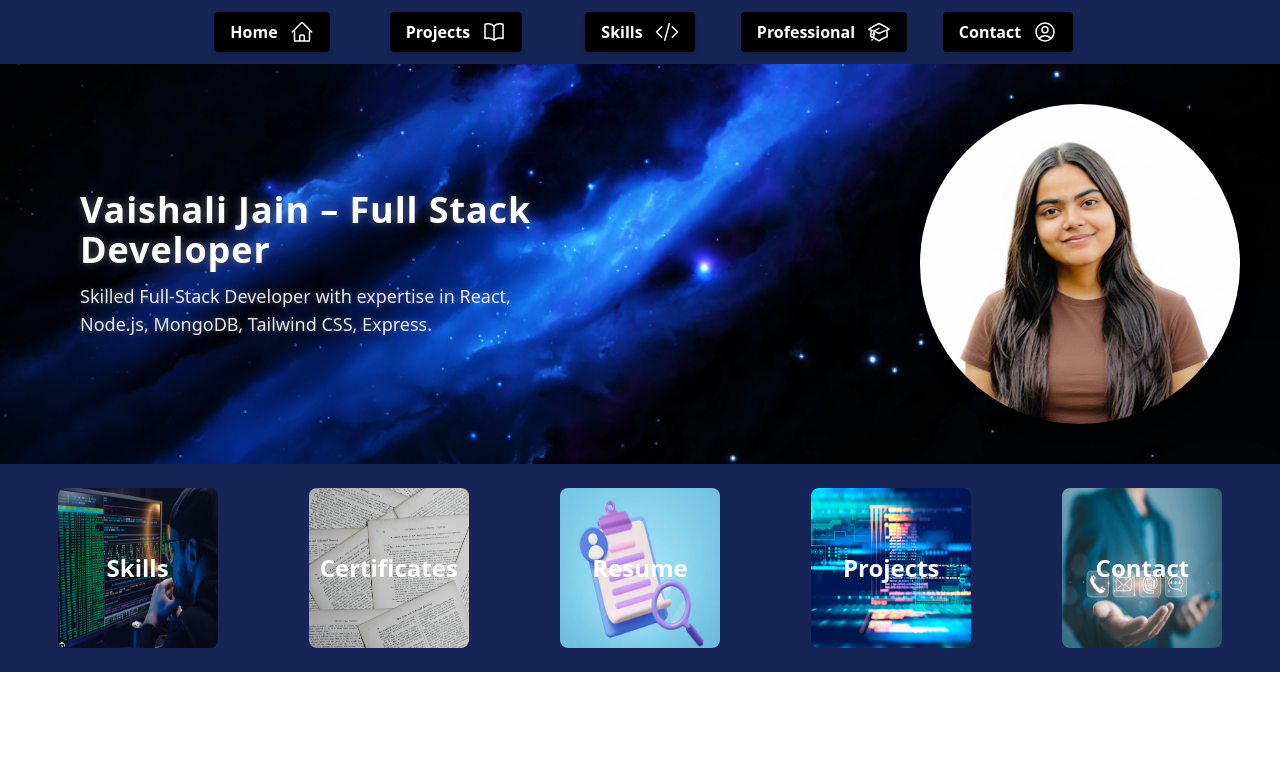
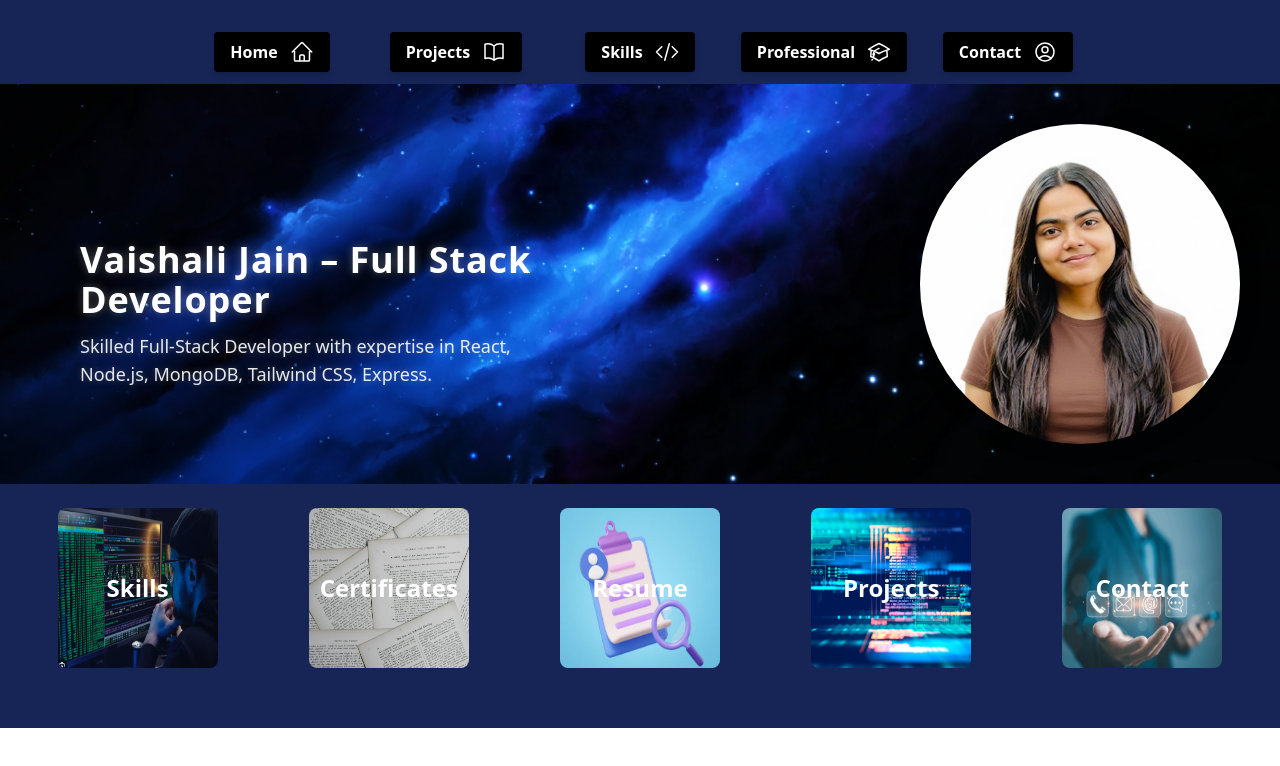
Before and after one commit to Jainvaishali2107/My-Portfolio, a React (Vite) app: page / in a window 1280 px wide. Shown: the top 766 px of the page. Built offline with nearby package versions, Linux system fonts and the light colour scheme.

Commit message:
Describe your change

```diff
--- a/src/App.jsx
+++ b/src/App.jsx
@@ -14,7 +14,7 @@ import {Contact2} from "./pages/Contact"
 export default function App() {
   return (
     <BrowserRouter>
-  <div className="bg-blue-950 p-3">
+  <div className="bg-blue-950 pl-3 pr-3 pb-3 pt-8">
       <div className="max-w-4xl mx-auto grid grid-cols-2 sm:grid-cols-2 md:grid-cols-4 lg:grid-cols-5 place-items-center gap-6 ">
         <HomeSection />
         <ProjectsSection />
--- a/src/pages/Contact.jsx
+++ b/src/pages/Contact.jsx
@@ -1,7 +1,7 @@
 export function Contact2() {
   return (
     <>
-      <div className="bg-[url('/space.jpg')] bg-center bg-cover bg-no-repeat bg-contain bg-[length:600px] pt-18 pb-30">
+      <div className="bg-[url('/space.jpg')] bg-center bg-cover bg-no-repeat bg-contain bg-[length:600px] pt-25 pb-40">
         <div className="flex justify-center mt-10 px-4">
           <div className="max-w-4xl w-full bg-[#0d1527] p-8 md:p-10 rounded-3xl border border-white/10 shadow-xl backdrop-blur-md flex flex-col md:flex-row items-center md:justify-between gap-8">
             <div className="space-y-4 text-center md:text-left">
--- a/src/pages/Education.jsx
+++ b/src/pages/Education.jsx
@@ -4,7 +4,7 @@ import { Collegecard } from "../assets/components/professionalcards";
 export function Education2() {
   return (
     <>
-      <div className="bg-[url('/space.jpg')] bg-center bg-cover bg-no-repeat bg-contain bg-[length:600px] pt-10 pb-20">
+      <div className="bg-[url('/space.jpg')] bg-center bg-cover bg-no-repeat bg-contain bg-[length:600px] pt-20 pb-30">
 
         <div className="text-center my-10 px-4">
           <h2 className="text-3xl sm:text-4xl font-extrabold text-white tracking-wide">
--- a/src/pages/Home.jsx
+++ b/src/pages/Home.jsx
@@ -27,7 +27,7 @@ export default function Home2() {
         md:p-10
         "
       >
-        <div className="space-y-3 text-center md:text-left md:pl-10 max-w-lg">
+        <div className="space-y-3 text-center md:text-left md:pl-10 max-w-lg pt-15">
           <h1 className="text-2xl sm:text-3xl lg:text-4xl font-extrabold tracking-wide text-white drop-shadow-[0_0_4px_rgba(255,255,255,0.3)]">
             Vaishali Jain – Full Stack Developer
           </h1>
@@ -52,8 +52,12 @@ export default function Home2() {
         md:grid-cols-5
         gap-4
         md:gap-6
-        p-6
+
         justify-items-center
+        pt-6
+        pl-6
+        pr-6
+        pb-15
         "
       >
         <Link to="/skills"><Skills2 /></Link>
--- a/src/pages/Projects.jsx
+++ b/src/pages/Projects.jsx
@@ -3,7 +3,7 @@ import { Portfoliocard } from "../assets/components/projectscards";
 export function Projects2() {
   return (
     <>
-      <div className="bg-[url('/space.jpg')] bg-cover bg-no-repeat bg-center pt-20 pb-20 px-4 md:px-10">
+      <div className="bg-[url('/space.jpg')] bg-cover bg-no-repeat bg-center pt-20 pb-35 px-4 md:px-10 ">
         <div className="flex flex-col md:flex-row flex-wrap justify-center gap-6">
           <Portfoliocard />
         </div>
--- a/src/pages/Resume.jsx
+++ b/src/pages/Resume.jsx
@@ -1,7 +1,7 @@
 export function Resume2() {
   return (
     <>
-      <div className="bg-[url('/space.jpg')] bg-center bg-cover bg-no-repeat bg-contain pt-20 pb-20 flex justify-center pt-25 pb-35">
+      <div className="bg-[url('/space.jpg')] bg-center bg-cover bg-no-repeat bg-contain pt-20 pb-40 flex justify-center pt-25 pb-35">
         <div className="max-w-md w-full bg-[#0a1a2f] text-white rounded-2xl p-5 shadow-xl border border-white/10 hover:shadow-[0_0_30px_rgba(80,150,255,0.4)] transition-all duration-300">
           <div className="rounded-xl overflow-hidden mb-5">
             <img
```
